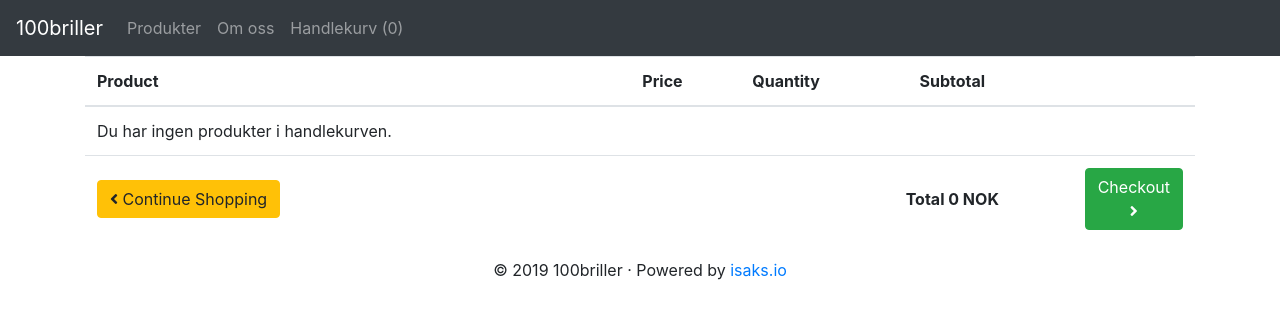
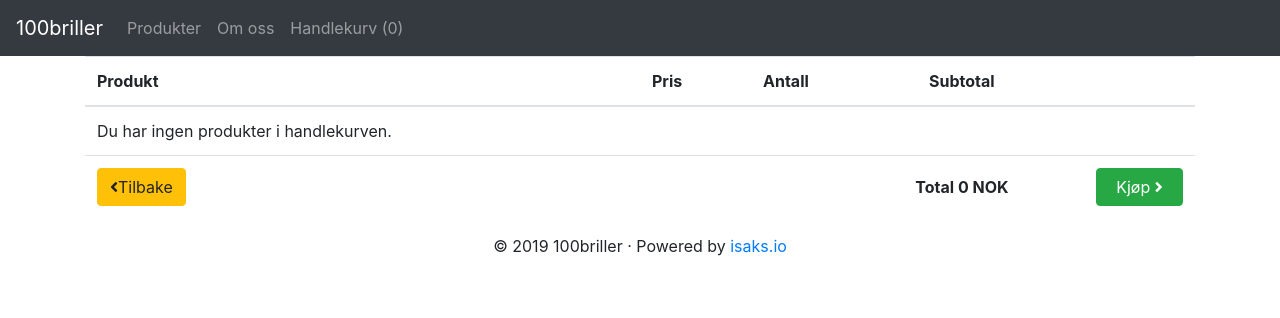
Before and after one commit to isaksolheim/100briller, a React (Create React App) app: page /cart in a window 1280 px wide. Shown: the top 318 px of the page. Built offline with nearby package versions, Linux system fonts and the light colour scheme.

Commit message:
norsk checkout

```diff
--- a/src/components/Cart.js
+++ b/src/components/Cart.js
@@ -65,9 +65,9 @@ class Cart extends Component {
         <table className="table table-hover table-condensed" id="cart">
           <thead>
 						<tr>
-							<th style={{width: '50%'}}>Product</th>
-							<th style={{width: '10%'}}>Price</th>
-							<th style={{width: '8%'}}>Quantity</th>
+							<th style={{width: '50%'}}>Produkt</th>
+							<th style={{width: '10%'}}>Pris</th>
+							<th style={{width: '8%'}}>Antall</th>
 							<th style={{width: '22%'}} className="text-center">Subtotal</th>
 							<th style={{width: '10%'}}></th>
 						</tr>
@@ -75,10 +75,10 @@ class Cart extends Component {
           {addedItems}
           <tfoot>
 						<tr>
-							<td><Link to="/produkter" className="btn btn-warning"><i className="fa fa-angle-left"></i> Continue Shopping</Link></td>
+							<td><Link to="/produkter" className="btn btn-warning"><i className="fa fa-angle-left"></i>Tilbake</Link></td>
 							<td colSpan="2" className="hidden-xs"></td>
 							<td className="hidden-xs text-center"><strong>Total {this.props.total} NOK</strong></td>
-							<td><div className="btn btn-success btn-block" style={{cursor: 'pointer'}}>Checkout <i className="fa fa-angle-right"></i></div></td>
+							<td><div className="btn btn-success btn-block" style={{cursor: 'pointer'}}>Kjøp <i className="fa fa-angle-right"></i></div></td>
 						</tr>
 					</tfoot>
         </table>
```
Also changed, not shown: 1 other file (tests, documents, lock files or other folders).
